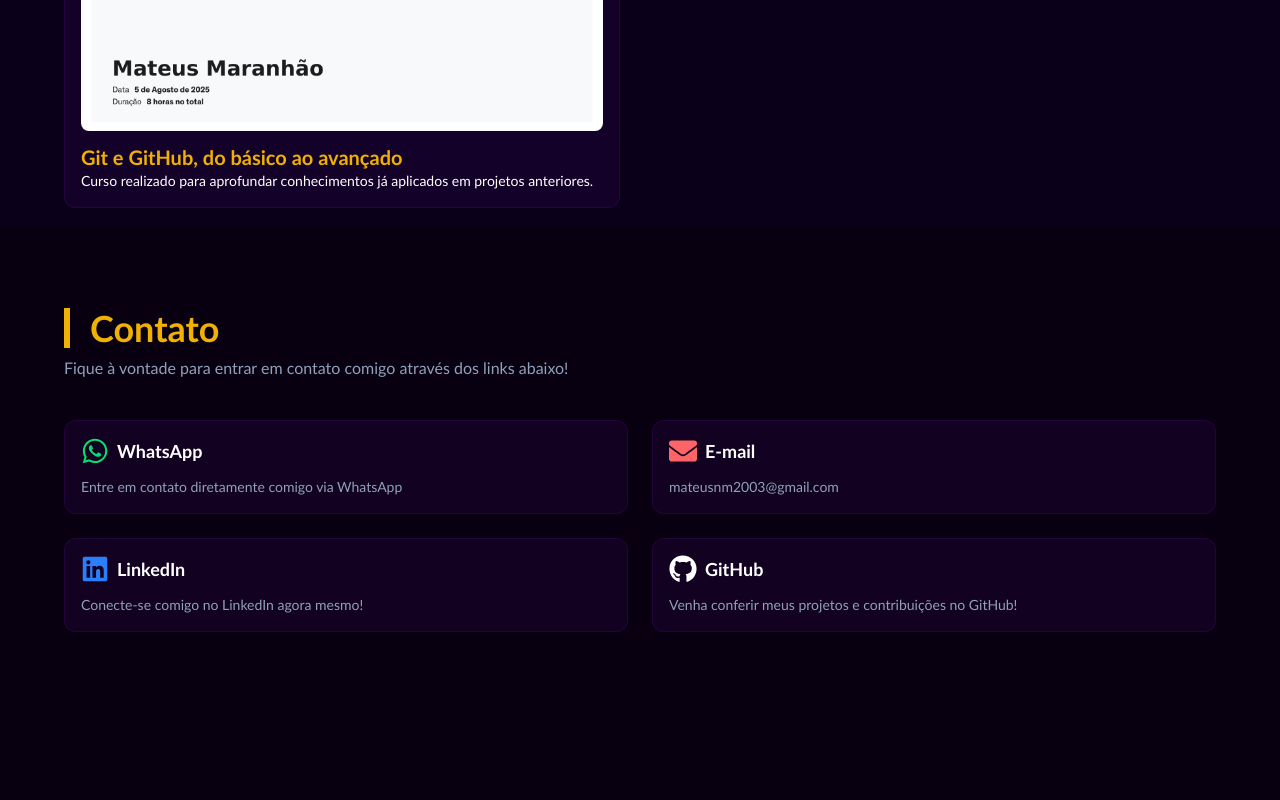
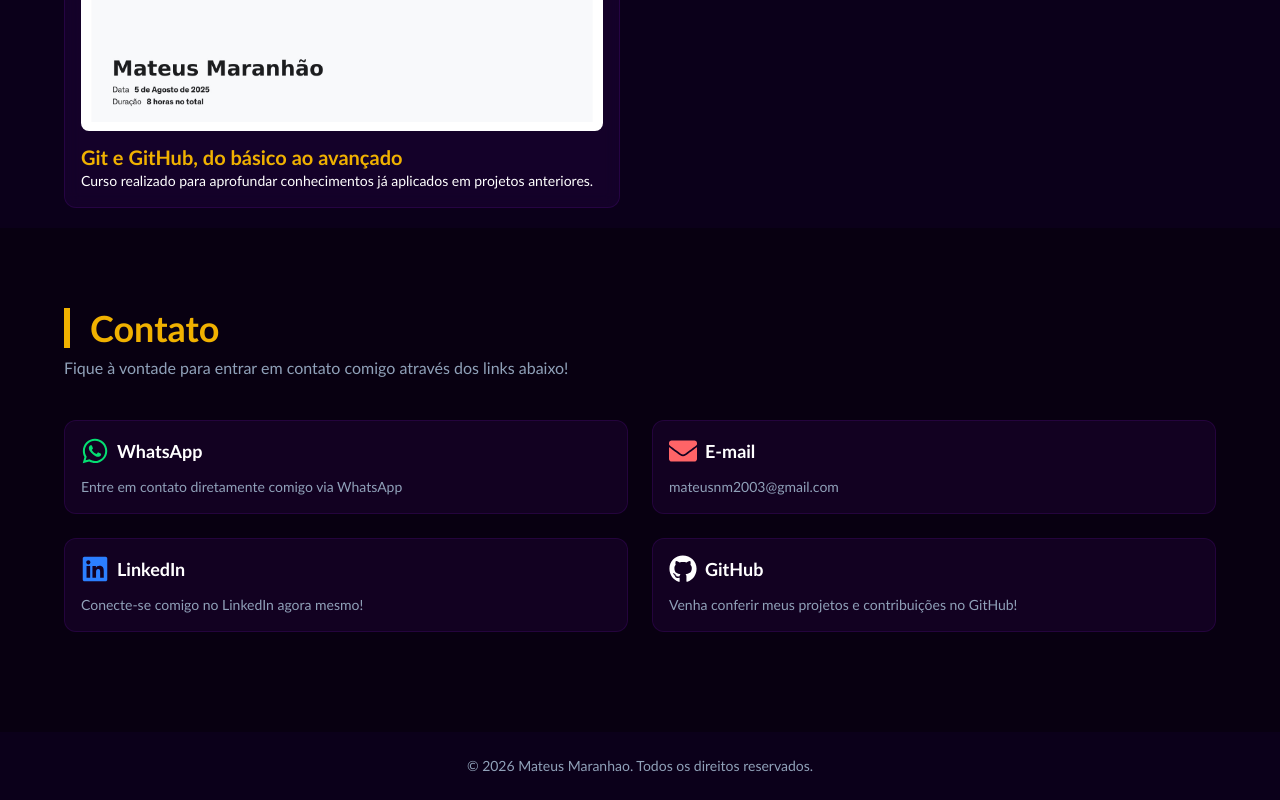
Before and after one commit to mateusmaranhao12/portfolio-v2, a Next.js app: page / in a window 1280 px wide. Shown: the part 8714-9514 px from the top of the page. Before the commit the page ends 9366 px from the top, so only its background shows below. Built offline with nearby package versions, Linux system fonts and the light colour scheme.

Commit message:
update footer

```diff
--- a/src/app/modules/Contato.tsx
+++ b/src/app/modules/Contato.tsx
@@ -44,7 +44,7 @@ export default function Contato() {
             >
                 <SectionTitle>Contato</SectionTitle>
                 <p className='text-slate-400 text-start mt-2'>Fique à vontade para entrar em contato comigo através dos links abaixo!</p>
-                <div className='grid grid-cols-1 sm:grid-cols-2 gap-6 mt-10'>
+                <div className='grid grid-cols-1 sm:grid-cols-2 gap-6 mt-10 mb-20'>
                     {contatos.map((contato, index) => (
                         <ContatoItem
                             key={index}
--- /dev/null
+++ b/src/app/modules/Footer.tsx
@@ -0,0 +1,7 @@
+export default function Footer() {
+    return (
+        <footer className="bg-purple-950 w-full py-6 text-center text-sm text-slate-400">
+            &copy; {new Date().getFullYear()} Mateus Maranhao. Todos os direitos reservados.
+        </footer>
+    );
+}
--- a/src/app/page.tsx
+++ b/src/app/page.tsx
@@ -6,6 +6,7 @@ import Experiencia from "./modules/Experiencia";
 import Certificados from "./modules/Certificados";
 import Contato from "@/app/modules/Contato";
 import Me from "./modules/Me";
+import Footer from "./modules/Footer";
 
 export default function Home() {
   return (
@@ -18,6 +19,7 @@ export default function Home() {
       <Projetos />
       <Certificados />
       <Contato />
+      <Footer />
     </div>
   );
 }
```
